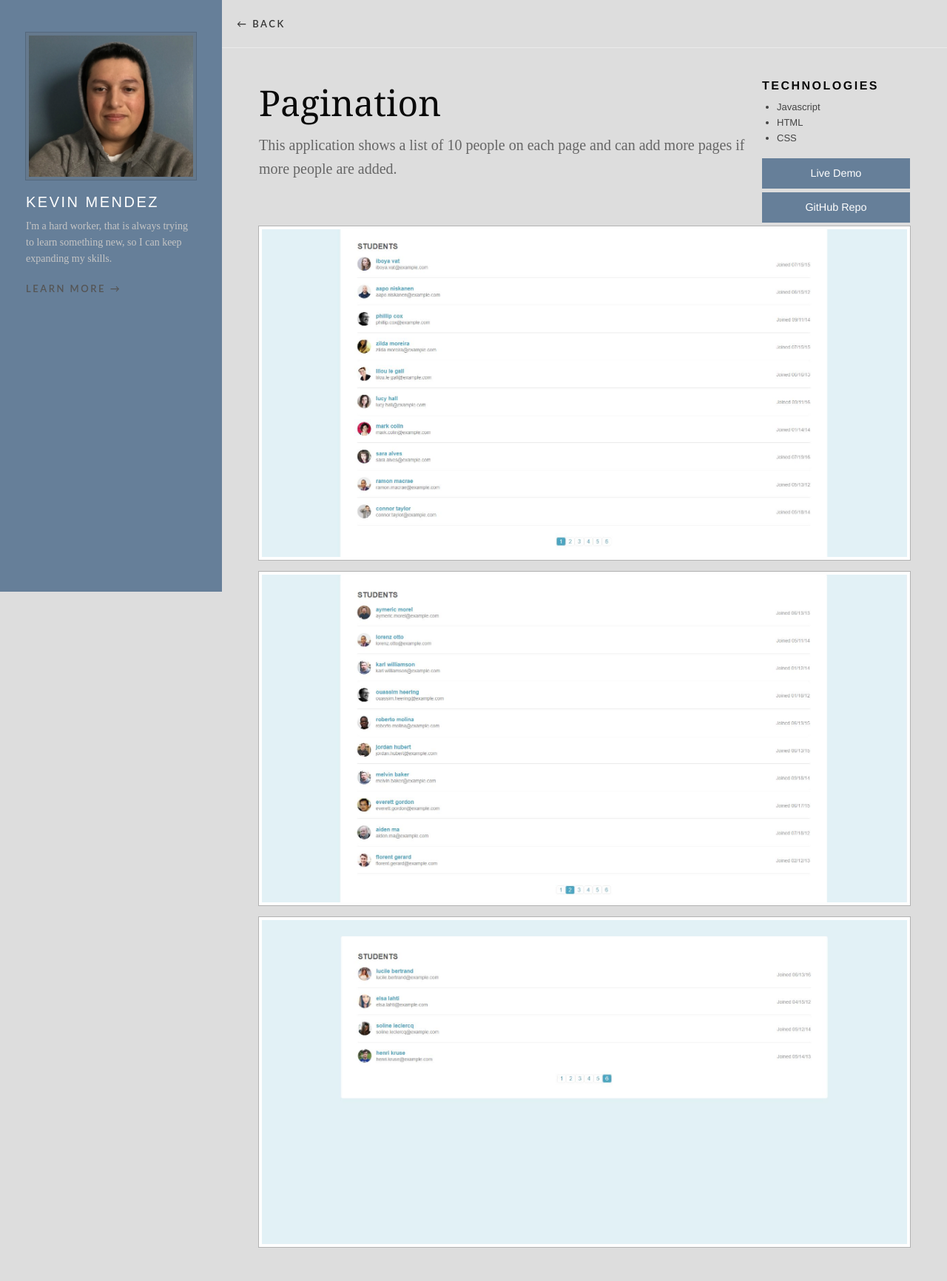
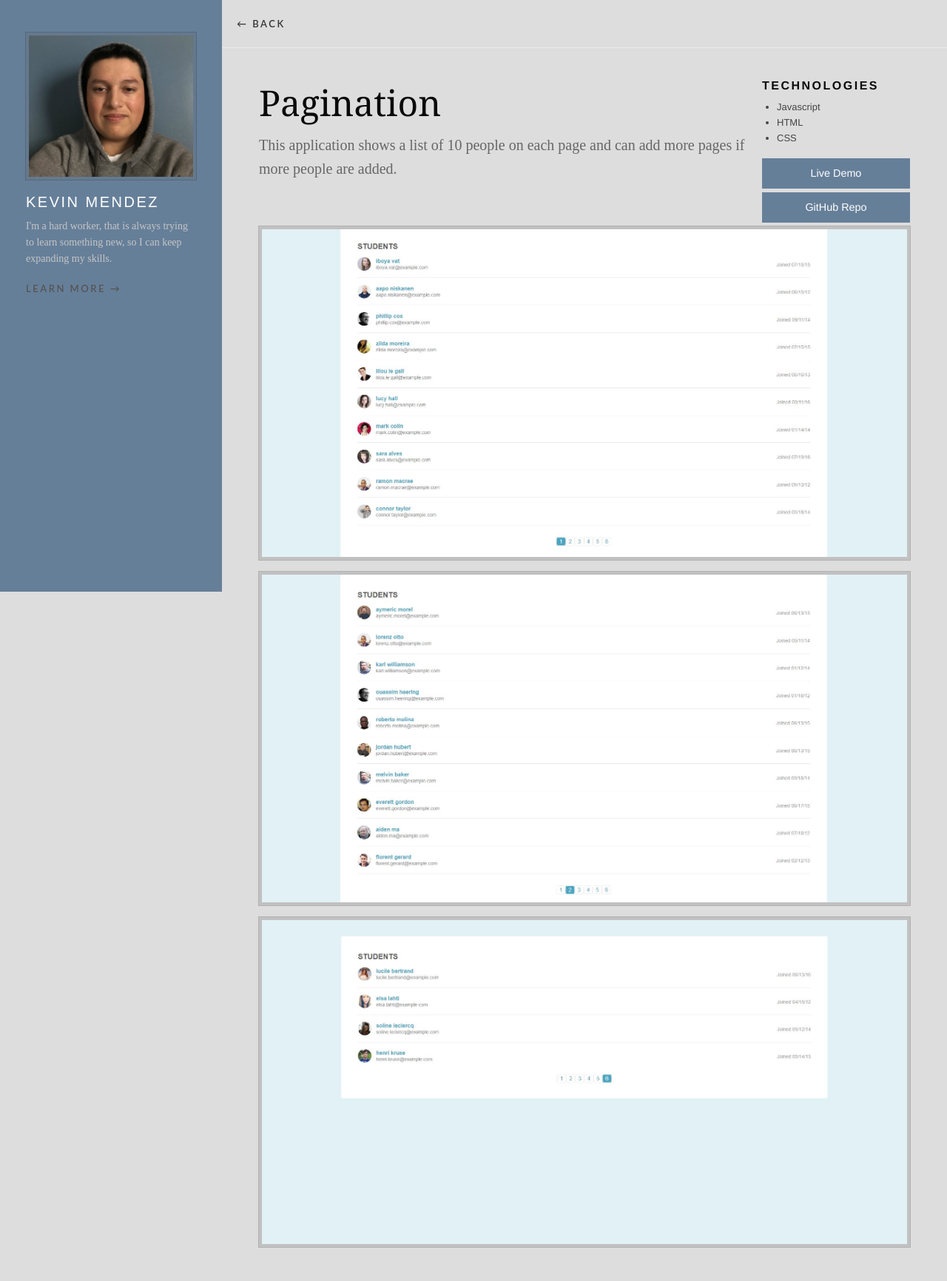
Before and after one commit to kevnm24/Techdegree-Project-6, a Node server app: a page that uses views/layout.pug in a window 1280 px wide. Shown: the whole page at 74% size. Run offline with Node 20, Linux system fonts and the light colour scheme.

Commit message:
completed exceeds

```diff
--- a/public/css/style.css
+++ b/public/css/style.css
@@ -164,6 +164,9 @@ body {
   border: solid 4px #6666663b;
 }
 
+.image{
+  border: solid 4px #6666663b;
+}
 .portfolio-me p {
   color: #c5c5c5;
 }
```
Also changed, not shown: README.md.
